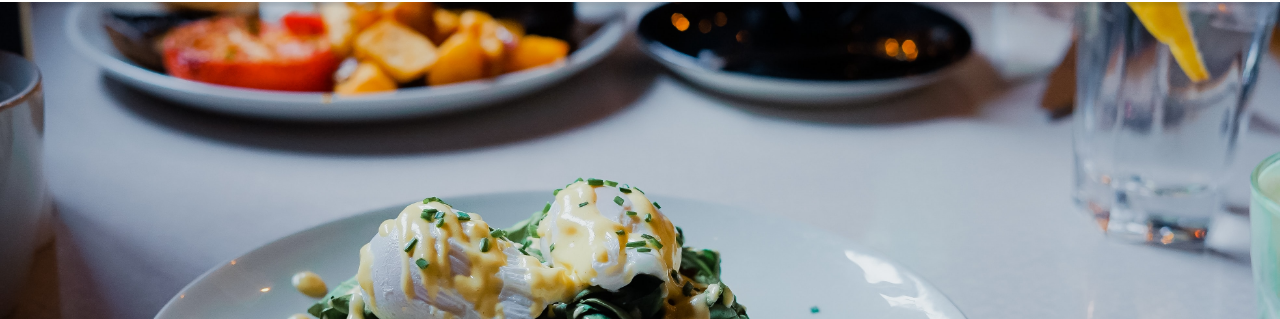
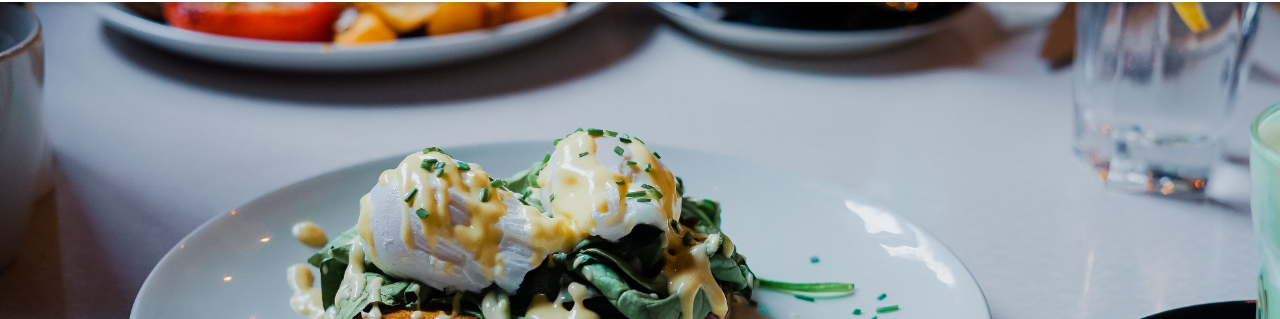
Before and after one commit to Sampnc/ohmyfood, a plain HTML site: page public/a_la_francaise.html in a window 1280 px wide. Shown: the part 60-379 px from the top of the page. Drawn offline with Linux system fonts and the light colour scheme; a web font is replaced by a local one.

Commit message:
autoprefixer

```diff
--- a/public/css/le_delice_des_sens.css
+++ /dev/null
@@ -1,17 +0,0 @@
-/* Error: expected "{".
- *   ,
- * 1 | <!DOCTYPE html>
- *   |  ^
- *   '
- *   le_delice_des_sens.html 1:2  root stylesheet */
-
-body::before {
-  font-family: "Source Code Pro", "SF Mono", Monaco, Inconsolata, "Fira Mono",
-      "Droid Sans Mono", monospace, monospace;
-  white-space: pre;
-  display: block;
-  padding: 1em;
-  margin-bottom: 1em;
-  border-bottom: 2px solid black;
-  content: 'Error: expected "{".\a   \2577 \a 1 \2502  <!DOCTYPE html>\d\a   \2502   ^\a   \2575 \a   le_delice_des_sens.html 1:2  root stylesheet';
-}
--- a/sass/layout/_header.scss
+++ b/sass/layout/_header.scss
@@ -1,14 +1,17 @@
 header {
+	z-index: 999;
+	position: sticky;
+	top: 0px;
 	width: 100%;
 	background-color: white;
 	@include flex-box($position: center, $alignement: center);
-	@include position(relative);
 	padding: 15px;
 	@include box-shadow-initial;
 	h1 {
 		position: relative;
 	}
-		.retour {
+
+	.retour {
 		@include position(absolute, $top: 35%, $left: 30px);
 		:hover {
 			color: $color-primary;
--- a/sass/pages/_restaurant.scss
+++ b/sass/pages/_restaurant.scss
@@ -1,7 +1,7 @@
 .banniere {
-	height: 500px;
+	height: 400px;
 	img {
-		height: 500px;
+		height: 400px;
 	}
 }
 
```
Also changed, not shown: public/le_delice_des_sens.html (+2 -1 lines), public/css/main.css.
